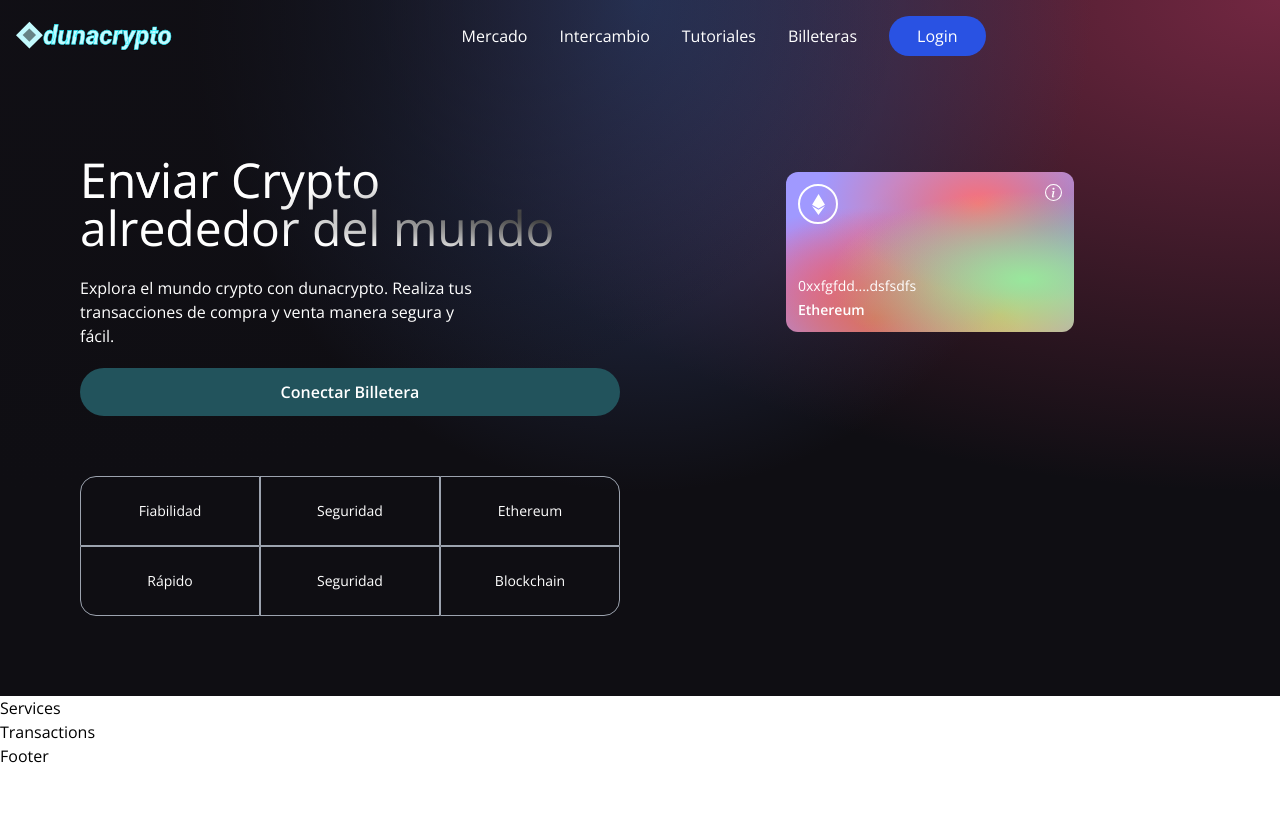
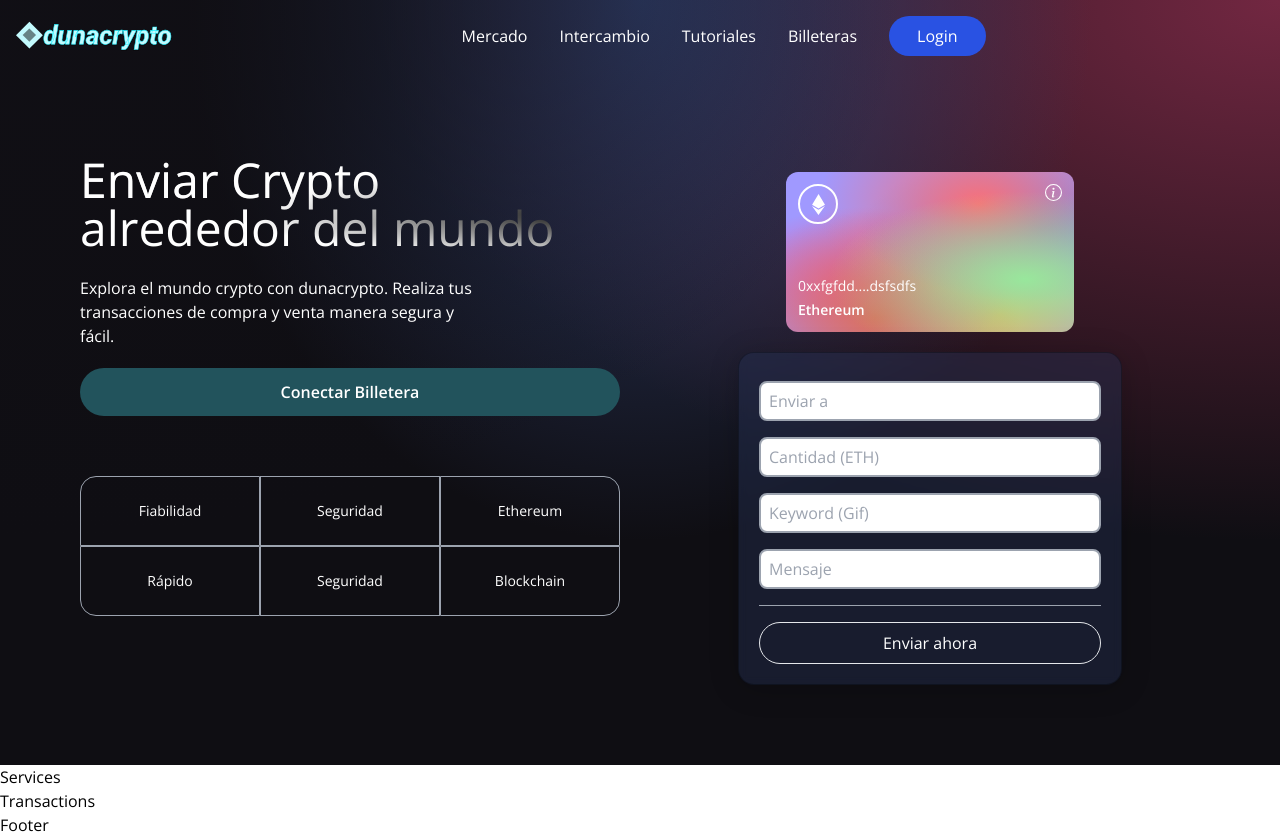
Before and after one commit to dunapanta/Web-3.0-Blockchain-Solidity-App, a Next.js app in the folder client/: page / in a window 1280 px wide. Before the commit the page ends 800 px from the top, so only its background shows below. Built offline with nearby package versions, Linux system fonts and the light colour scheme.

Commit message:
Add form and loader

```diff
--- a/client/src/components/Loader.tsx
+++ b/client/src/components/Loader.tsx
@@ -1,7 +1,11 @@
 import React from "react";
 
 const Loader = () => {
-  return <h1>Loader</h1>;
+  return (
+    <div className="flex items-center justify-center py-3">
+      <div className="w-32 h-32 border-b-2 border-red-700 rounded-full animate-spin" />
+    </div>
+  );
 };
 
 export default Loader;
--- a/client/src/components/Welcome.tsx
+++ b/client/src/components/Welcome.tsx
@@ -5,11 +5,37 @@ import { BsInfoCircle } from "react-icons/bs";
 
 import { Loader } from "./";
 
+interface InputProps {
+  placeholder: string;
+  name: string;
+  type: "text" | "number" | "password";
+  value: string;
+  handleChange: (str: string) => void;
+}
+
 const commonStyles =
   "min-h-[70px] sm:px-0 px-2 sm:min-w-[120px] flex justify-center items-center border-[0.5px] border-gray-400 text-sm font-light text-white";
 
+const Input = ({
+  placeholder,
+  name,
+  value,
+  type,
+  handleChange,
+}: InputProps) => (
+  <input
+    placeholder={placeholder}
+    type={type}
+    step="0.0001"
+    value={value}
+    onChange={(e) => handleChange(e.target.value)}
+    className="w-full h-10 p-2 my-2 border-2 border-gray-400 rounded-lg"
+  />
+);
+
 const Welcome = () => {
   const connectWallet = () => {};
+  const handleSubmit = () => {};
   return (
     <div className="flex items-center justify-center w-full">
       <div className="flex flex-col items-start justify-between px-4 py-12 md:flex-row md:p-20">
@@ -64,6 +90,51 @@ const Welcome = () => {
               </div>
             </div>
           </div>
+
+          {/* Form */}
+          <div className="flex flex-col items-center justify-start w-full p-5 sm:w-96 blue-glassmorphism">
+            <Input
+              placeholder="Enviar a"
+              name="addressTo"
+              type="text"
+              value={""}
+              handleChange={() => {}}
+            />
+            <Input
+              placeholder="Cantidad (ETH)"
+              name="amount"
+              type="number"
+              value={""}
+              handleChange={() => {}}
+            />
+            <Input
+              placeholder="Keyword (Gif)"
+              name="keyword"
+              type="text"
+              value={""}
+              handleChange={() => {}}
+            />
+            <Input
+              placeholder="Mensaje"
+              name="mesage"
+              type="text"
+              value={""}
+              handleChange={() => {}}
+            />
+
+            <div className="h-[1px] w-full bg-gray-400 my-2" />
+            {false ? (
+              <Loader />
+            ) : (
+              <button
+                type="button"
+                onClick={handleSubmit}
+                className="text-white w-full mt-2 border-[1px] p-2 border-[33d4f88] rounded-full cursor-pointer"
+              >
+                Enviar ahora
+              </button>
+            )}
+          </div>
         </div>
       </div>
     </div>
```
